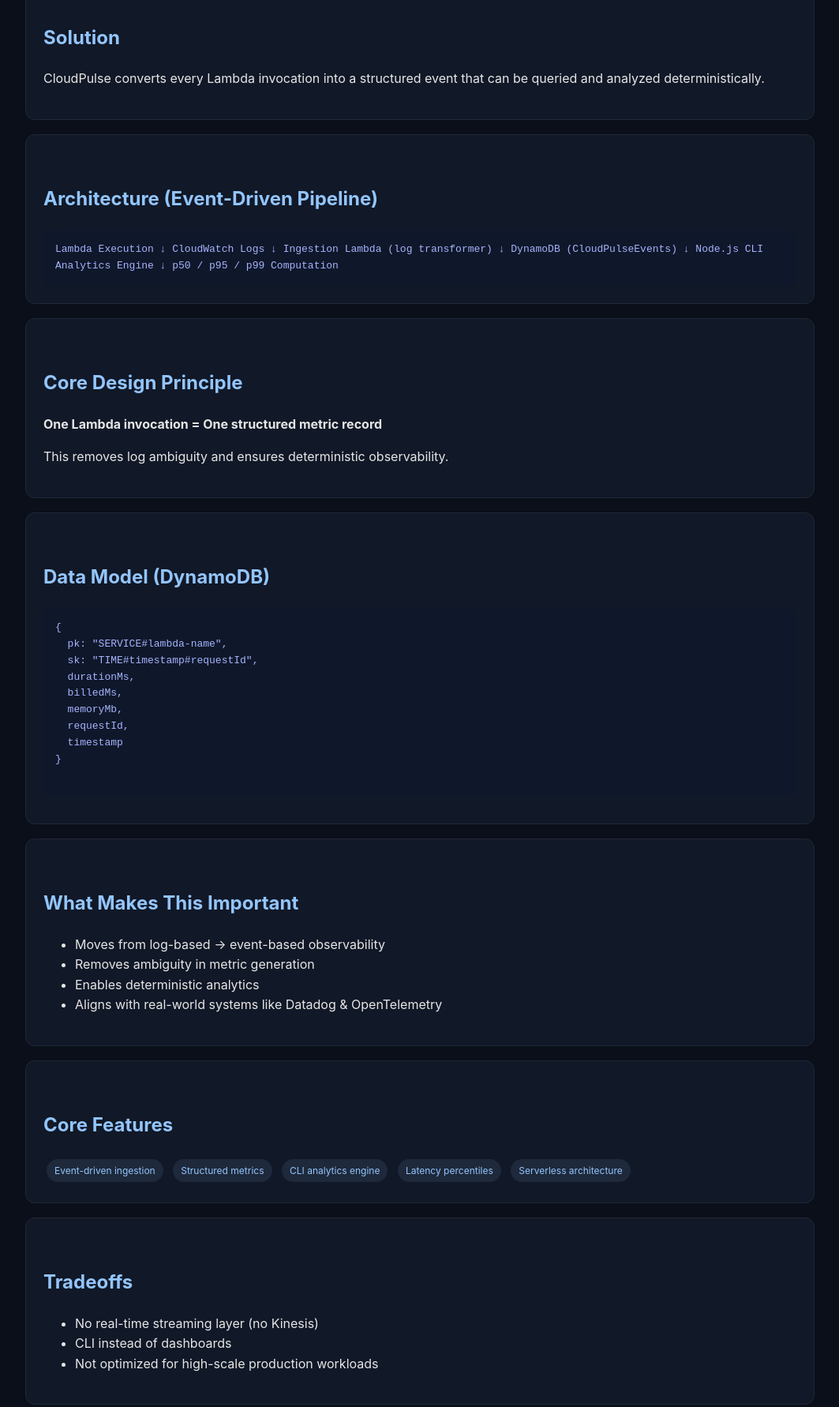
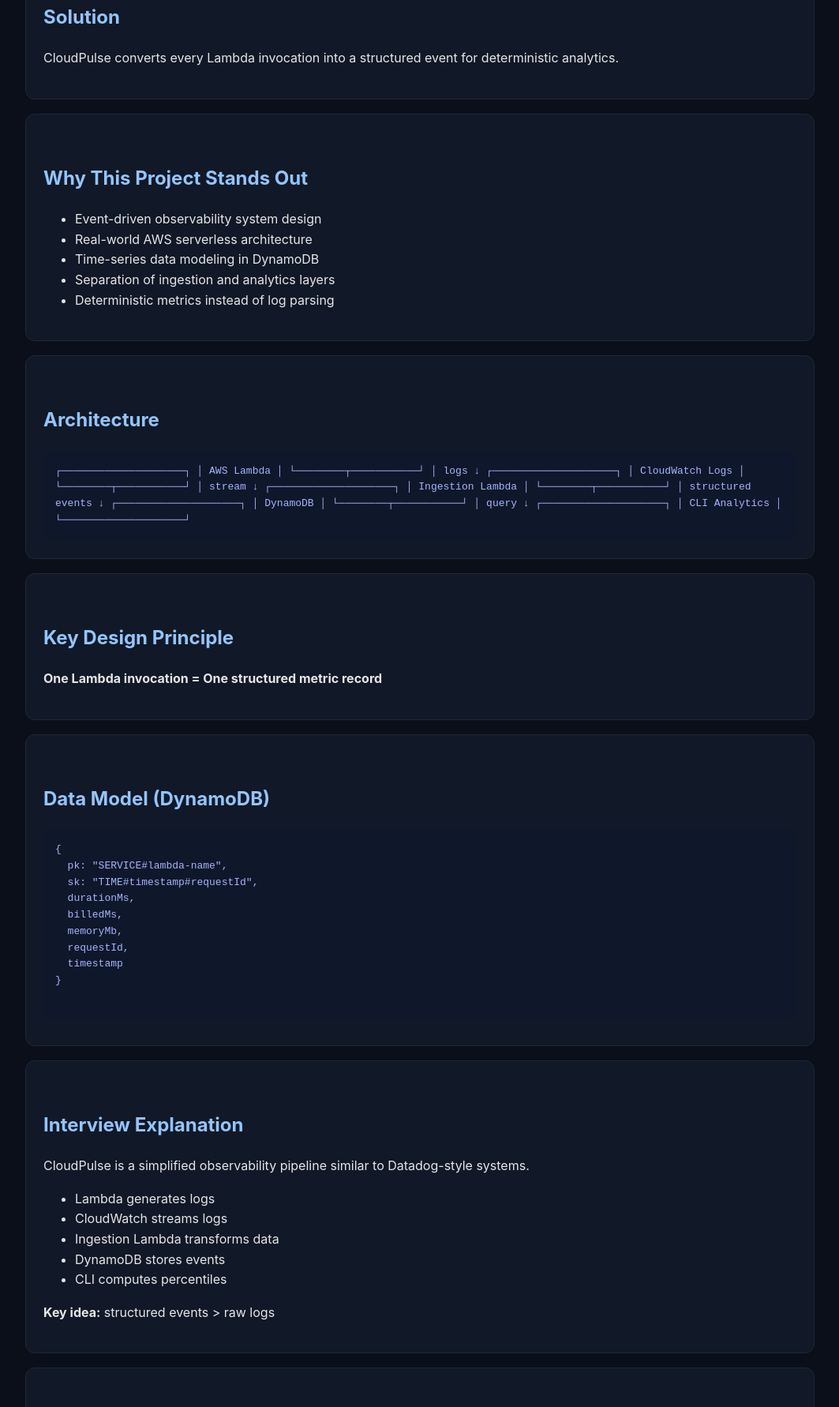
Before and after one commit to ganeshvm-blr/cloudpulse-ingestion, a website: page index.html in a window 1280 px wide. Shown: the part 584-2366 px from the top of the page at 79% size, without its empty margins (108-1171 px from the left). Drawn offline with Linux system fonts and the light colour scheme.

Commit message:
Final CloudPulse FAANG-style case study page

```diff
--- a/index.html
+++ b/index.html
@@ -102,42 +102,61 @@
   <div class="card">
     <h2>Problem</h2>
     <p>
-      AWS Lambda logs are fragmented, unstructured, and distributed across multiple log streams.
-      This makes it difficult to compute reliable system-level metrics such as latency distributions.
+      AWS Lambda logs are fragmented and unstructured, making it difficult to compute reliable metrics like latency distributions.
     </p>
   </div>
 
   <div class="card">
     <h2>Solution</h2>
     <p>
-      CloudPulse converts every Lambda invocation into a structured event that can be queried and analyzed deterministically.
+      CloudPulse converts every Lambda invocation into a structured event for deterministic analytics.
     </p>
   </div>
 
   <div class="card">
-    <h2>Architecture (Event-Driven Pipeline)</h2>
+    <h2>Why This Project Stands Out</h2>
+    <ul>
+      <li>Event-driven observability system design</li>
+      <li>Real-world AWS serverless architecture</li>
+      <li>Time-series data modeling in DynamoDB</li>
+      <li>Separation of ingestion and analytics layers</li>
+      <li>Deterministic metrics instead of log parsing</li>
+    </ul>
+  </div>
+
+  <div class="card">
+    <h2>Architecture</h2>
 
     <div class="diagram">
-Lambda Execution
-   ↓
-CloudWatch Logs
-   ↓
-Ingestion Lambda (log transformer)
-   ↓
-DynamoDB (CloudPulseEvents)
-   ↓
-Node.js CLI Analytics Engine
-   ↓
-p50 / p95 / p99 Computation
+┌────────────────────┐
+│  AWS Lambda        │
+└────────┬───────────┘
+         │ logs
+         ↓
+┌────────────────────┐
+│ CloudWatch Logs    │
+└────────┬───────────┘
+         │ stream
+         ↓
+┌────────────────────┐
+│ Ingestion Lambda   │
+└────────┬───────────┘
+         │ structured events
+         ↓
+┌────────────────────┐
+│ DynamoDB           │
+└────────┬───────────┘
+         │ query
+         ↓
+┌────────────────────┐
+│ CLI Analytics      │
+└────────────────────┘
     </div>
   </div>
 
   <div class="card">
-    <h2>Core Design Principle</h2>
+    <h2>Key Design Principle</h2>
     <p><strong>One Lambda invocation = One structured metric record</strong></p>
-    <p>
-      This removes log ambiguity and ensures deterministic observability.
-    </p>
   </div>
 
   <div class="card">
@@ -156,40 +175,37 @@ p50 / p95 / p99 Computation
   </div>
 
   <div class="card">
-    <h2>What Makes This Important</h2>
+    <h2>Interview Explanation</h2>
+    <p>
+      CloudPulse is a simplified observability pipeline similar to Datadog-style systems.
+    </p>
     <ul>
-      <li>Moves from log-based → event-based observability</li>
-      <li>Removes ambiguity in metric generation</li>
-      <li>Enables deterministic analytics</li>
-      <li>Aligns with real-world systems like Datadog & OpenTelemetry</li>
+      <li>Lambda generates logs</li>
+      <li>CloudWatch streams logs</li>
+      <li>Ingestion Lambda transforms data</li>
+      <li>DynamoDB stores events</li>
+      <li>CLI computes percentiles</li>
     </ul>
-  </div>
-
-  <div class="card">
-    <h2>Core Features</h2>
-    <span class="tag">Event-driven ingestion</span>
-    <span class="tag">Structured metrics</span>
-    <span class="tag">CLI analytics engine</span>
-    <span class="tag">Latency percentiles</span>
-    <span class="tag">Serverless architecture</span>
-  </div>
-
-  <div class="card">
-    <h2>Tradeoffs</h2>
-    <ul>
-      <li>No real-time streaming layer (no Kinesis)</li>
-      <li>CLI instead of dashboards</li>
-      <li>Not optimized for high-scale production workloads</li>
-    </ul>
+    <p><strong>Key idea:</strong> structured events > raw logs</p>
   </div>
 
   <div class="card">
     <h2>Scaling Plan</h2>
     <ul>
       <li>Add Kinesis ingestion buffer</li>
-      <li>Add pre-aggregation layer for metrics</li>
-      <li>Separate hot vs cold storage paths</li>
-      <li>Introduce visualization layer (Grafana / QuickSight)</li>
+      <li>Add pre-aggregation layer</li>
+      <li>Split hot vs cold storage</li>
+      <li>Add dashboard layer (Grafana / QuickSight)</li>
+    </ul>
+  </div>
+
+  <div class="card">
+    <h2>Resume Impact</h2>
+    <ul>
+      <li>Built AWS serverless observability pipeline</li>
+      <li>Designed DynamoDB time-series schema</li>
+      <li>Built CLI analytics engine (p50/p95/p99)</li>
+      <li>Eliminated log parsing via structured events</li>
     </ul>
   </div>
 
@@ -211,7 +227,7 @@ node cloudpulse-cli/index.js stats /aws/lambda/&lt;function-name&gt;
 </div>
 
 <footer>
-  CloudPulse — Observability Engineering Project • Built for system design mastery
+  CloudPulse — Observability Engineering Project
 </footer>
 
 </body>
```
